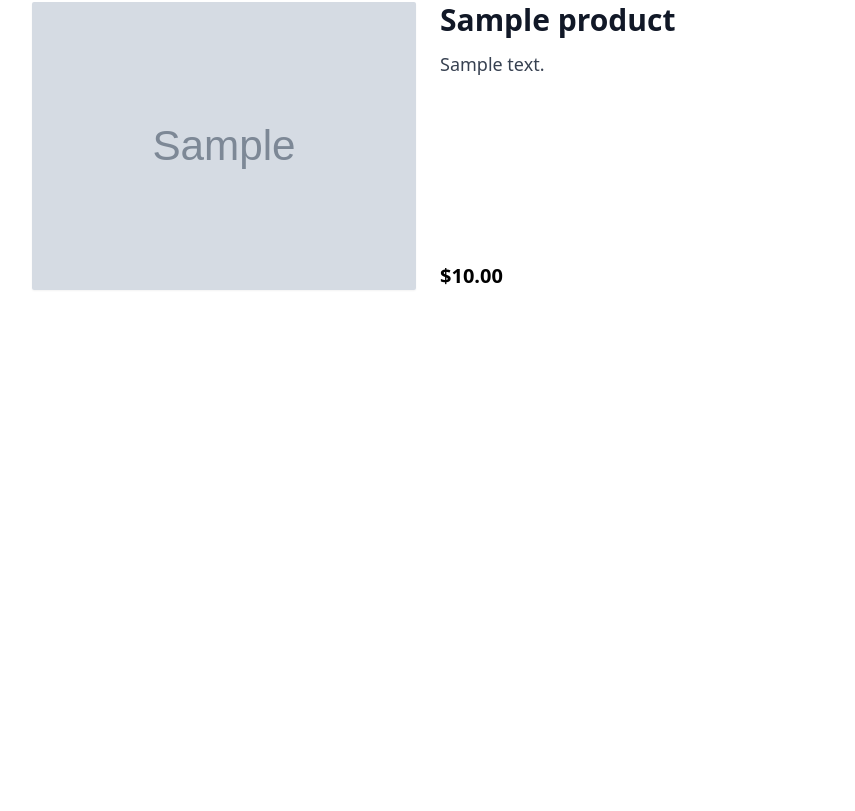
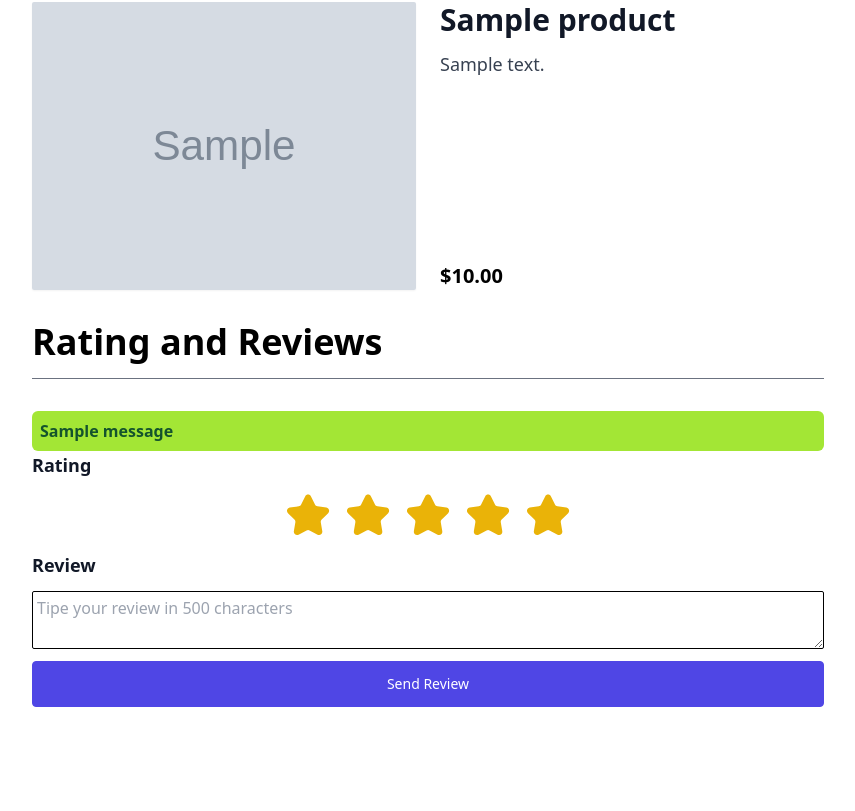
Before and after one commit to andresagab/py_coffe_shop, a Django app: page /info/1 in a window 1280 px wide. Shown: the part 275-1086 px from the top of the page, without its empty margins (212-1067 px from the left). Before the commit the page ends 565 px from the top, so only its background shows below. Run offline with Django 5.2, Linux system fonts and the light colour scheme; a user stored in the database is signed in; tables that the repository leaves empty hold one stand-in row (values such as "Sample post"); grey boxes marked "Sample" are stand-in pictures; one stand-in notice (Sample message) is shown; some libraries are stand-ins or nearby versions.

Commit message:
v0.8.0 - Create ProductRatingFormView and ProductRatingForm
Create the 'add_product_rating' url and the add_product_rating.html template, also update the info_product.html template to include the add product rating form

```diff
--- a/products/forms/__init__.py
+++ b/products/forms/__init__.py
@@ -1 +1,2 @@
 from .ProductForm import ProductForm
+from .ProductRatingForm import ProductRatingForm
--- /dev/null
+++ b/products/templates/products/add_product_rating.html
@@ -0,0 +1,103 @@
+{#  template  #}
+
+{% if messages %}
+    <ul>
+        {% for message in messages %}
+            {% if message.tags == 'error' %}
+                <li class="bg-rose-400 font-semibold w-full text-md text-red-900 p-2 rounded-md">
+            {% elif message.tags == 'success' %}
+                <li class="bg-lime-400 font-semibold w-full text-md text-green-900 p-2 rounded-md">
+            {% else %}
+                <li class="bg-amber-300 font-semibold w-full text-md text-amber-900 p-2 rounded-md">
+            {% endif %}
+                {{ message }}
+            </li>
+        {% endfor %}
+    </ul>
+{% endif %}
+
+<form
+    action="{% url 'add_product_rating' %}"
+    method="post"
+    class="flex flex-col gap-3 w-full"
+>
+    {% csrf_token %}
+    <span class="font-semibold text-lg text-gray-900">Rating</span>
+    <div class="flex flex-col gap-3 w-full">
+        <input type="hidden" name="product" id="product_id" value="{{ product.id }}">
+        <!-- component -->
+        <div class='rating flex flex-row justify-center gap-3 bg-none'>
+            <svg class="h-12 transition-all duration-100 fill-yellow-500  cursor-pointer"
+                viewBox="0 0 1024 1024" version="1.1" xmlns="http://www.w3.org/2000/svg"
+                xmlns:xlink="http://www.w3.org/1999/xlink">
+                <path
+                    d="M575.852903 115.426402L661.092435 288.054362c10.130509 20.465674 29.675227 34.689317 52.289797 37.963825l190.433097 27.62866c56.996902 8.288598 79.7138 78.281203 38.475467 118.496253l-137.836314 134.35715c-16.372539 15.963226-23.84251 38.987109-19.954032 61.49935l32.540421 189.716799c9.721195 56.792245-49.833916 100.077146-100.793444 73.267113L545.870691 841.446188a69.491196 69.491196 0 0 0-64.67153 0l-170.376737 89.537324c-50.959528 26.810033-110.51464-16.474868-100.793444-73.267113L242.569401 667.9996c3.888478-22.512241-3.581493-45.536125-19.954032-61.49935L84.779055 472.245428c-41.238333-40.215049-18.521435-110.207655 38.475467-118.496252l190.433097-27.62866c22.61457-3.274508 42.159288-17.498151 52.289797-37.963826L451.319277 115.426402c25.479764-51.675827 99.053862-51.675827 124.533626 0z"
+                    ></path>
+            </svg>
+            <svg class="h-12 transition-all duration-100 fill-yellow-500  cursor-pointer"
+                viewBox="0 0 1024 1024" version="1.1" xmlns="http://www.w3.org/2000/svg"
+                xmlns:xlink="http://www.w3.org/1999/xlink">
+                <path
+                    d="M575.852903 115.426402L661.092435 288.054362c10.130509 20.465674 29.675227 34.689317 52.289797 37.963825l190.433097 27.62866c56.996902 8.288598 79.7138 78.281203 38.475467 118.496253l-137.836314 134.35715c-16.372539 15.963226-23.84251 38.987109-19.954032 61.49935l32.540421 189.716799c9.721195 56.792245-49.833916 100.077146-100.793444 73.267113L545.870691 841.446188a69.491196 69.491196 0 0 0-64.67153 0l-170.376737 89.537324c-50.959528 26.810033-110.51464-16.474868-100.793444-73.267113L242.569401 667.9996c3.888478-22.512241-3.581493-45.536125-19.954032-61.49935L84.779055 472.245428c-41.238333-40.215049-18.521435-110.207655 38.475467-118.496252l190.433097-27.62866c22.61457-3.274508 42.159288-17.498151 52.289797-37.963826L451.319277 115.426402c25.479764-51.675827 99.053862-51.675827 124.533626 0z"
+                    ></path>
+            </svg>
+            <svg class="h-12 transition-all duration-100 fill-yellow-500  cursor-pointer"
+                viewBox="0 0 1024 1024" version="1.1" xmlns="http://www.w3.org/2000/svg"
+                xmlns:xlink="http://www.w3.org/1999/xlink">
+                <path
+                    d="M575.852903 115.426402L661.092435 288.054362c10.130509 20.465674 29.675227 34.689317 52.289797 37.963825l190.433097 27.62866c56.996902 8.288598 79.7138 78.281203 38.475467 118.496253l-137.836314 134.35715c-16.372539 15.963226-23.84251 38.987109-19.954032 61.49935l32.540421 189.716799c9.721195 56.792245-49.833916 100.077146-100.793444 73.267113L545.870691 841.446188a69.491196 69.491196 0 0 0-64.67153 0l-170.376737 89.537324c-50.959528 26.810033-110.51464-16.474868-100.793444-73.267113L242.569401 667.9996c3.888478-22.512241-3.581493-45.536125-19.954032-61.49935L84.779055 472.245428c-41.238333-40.215049-18.521435-110.207655 38.475467-118.496252l190.433097-27.62866c22.61457-3.274508 42.159288-17.498151 52.289797-37.963826L451.319277 115.426402c25.479764-51.675827 99.053862-51.675827 124.533626 0z"
+                    ></path>
+            </svg>
+            <svg class="h-12 transition-all duration-100 fill-yellow-500  cursor-pointer"
+                viewBox="0 0 1024 1024" version="1.1" xmlns="http://www.w3.org/2000/svg"
+                xmlns:xlink="http://www.w3.org/1999/xlink">
+                <path
+                    d="M575.852903 115.426402L661.092435 288.054362c10.130509 20.465674 29.675227 34.689317 52.289797 37.963825l190.433097 27.62866c56.996902 8.288598 79.7138 78.281203 38.475467 118.496253l-137.836314 134.35715c-16.372539 15.963226-23.84251 38.987109-19.954032 61.49935l32.540421 189.716799c9.721195 56.792245-49.833916 100.077146-100.793444 73.267113L545.870691 841.446188a69.491196 69.491196 0 0 0-64.67153 0l-170.376737 89.537324c-50.959528 26.810033-110.51464-16.474868-100.793444-73.267113L242.569401 667.9996c3.888478-22.512241-3.581493-45.536125-19.954032-61.49935L84.779055 472.245428c-41.238333-40.215049-18.521435-110.207655 38.475467-118.496252l190.433097-27.62866c22.61457-3.274508 42.159288-17.498151 52.289797-37.963826L451.319277 115.426402c25.479764-51.675827 99.053862-51.675827 124.533626 0z"
+                    ></path>
+            </svg>
+            <svg class="h-12 transition-all duration-100 fill-yellow-500  cursor-pointer"
+                viewBox="0 0 1024 1024" version="1.1" xmlns="http://www.w3.org/2000/svg"
+                xmlns:xlink="http://www.w3.org/1999/xlink">
+                <path
+                    d="M575.852903 115.426402L661.092435 288.054362c10.130509 20.465674 29.675227 34.689317 52.289797 37.963825l190.433097 27.62866c56.996902 8.288598 79.7138 78.281203 38.475467 118.496253l-137.836314 134.35715c-16.372539 15.963226-23.84251 38.987109-19.954032 61.49935l32.540421 189.716799c9.721195 56.792245-49.833916 100.077146-100.793444 73.267113L545.870691 841.446188a69.491196 69.491196 0 0 0-64.67153 0l-170.376737 89.537324c-50.959528 26.810033-110.51464-16.474868-100.793444-73.267113L242.569401 667.9996c3.888478-22.512241-3.581493-45.536125-19.954032-61.49935L84.779055 472.245428c-41.238333-40.215049-18.521435-110.207655 38.475467-118.496252l190.433097-27.62866c22.61457-3.274508 42.159288-17.498151 52.289797-37.963826L451.319277 115.426402c25.479764-51.675827 99.053862-51.675827 124.533626 0z"></path>
+            </svg>
+        </div>
+        <input type="hidden" id="rating" name="rating" value="5">
+        <script>
+            const svgs = document.querySelector('.rating').children;
+            for(let i = 0;i<svgs.length;i++){
+                svgs[i].onclick = ()=>{
+                    for(let j = 0;j<=i;j++){
+                        svgs[j].classList.add("fill-yellow-500"); // this class should be added to whitelist while in production mode
+                        document.getElementById('rating').value = j + 1
+                    }
+                    for(let k = i + 1;k<svgs.length;k++){
+                        svgs[k].classList.remove("fill-yellow-500"); // this class should be added to whitelist while in production mode
+                    }
+                }
+            }
+        </script>
+
+    </div>
+
+    {% for error in form.rating.errors %}
+        <span class="font-normal text-red-700 text-xs">{{ error }}</span>
+    {% endfor %}
+
+    <div class="flex flex-col gap-3 w-full">
+        <label for="comment" class="font-semibold text-lg text-gray-900">Review</label>
+        <textarea
+            name="comment"
+            id="comment"
+            class="font-normal text-md text-slate-800 p-1 border border-black rounded-sm w-full"
+            placeholder="Tipe your review in 500 characters"
+            value=""
+        ></textarea>
+    </div>
+    {% for error in form.comment.errors %}
+        <span class="font-semibold text-red-700 text-sm">{{ error }}</span>
+    {% endfor %}
+
+    {% include "components/buttons/common_button.html" with type="submit" name="Send Review" %}
+
+</form>
--- a/products/templates/products/info_product.html
+++ b/products/templates/products/info_product.html
@@ -28,5 +28,21 @@
             </article>
         </article>
 
+        <div class="block mt-8">
+            {#  section title  #}
+            <h1 class="font-bold text-4xl pb-4 border-b border-gray-500 w-full mb-8">Rating and Reviews</h1>
+            {% if product.available and user.is_authenticated %}
+                {% include "products/add_product_rating.html" with product=product %}
+            {% else %}
+                <p class="font-semibold text-md text-black-700 text-center italic">Login to add rating:
+                    <a
+                        href="{% url 'login' %}"
+                        title="Login"
+                        class="text-indigo-600 underline"
+                    >Go</a>
+                </p>
+            {% endif %}
+        </div>
+
     </div>
 {% endblock %}
--- a/products/urls.py
+++ b/products/urls.py
@@ -3,10 +3,12 @@ from django.urls import path
 from products.views import ProductListView, ProductListAPI, ProductInfoView
 
 from .views import ProductFormView, ProductListView
+from .views.ProductRatingFormView import ProductRatingFormView
 
 urlpatterns = [
     path('', ProductListView.as_view(), name="list_product"),
     path('info/<int:pk>', ProductInfoView.as_view(), name="info_product"),
+    path('add-product-rating', ProductRatingFormView.as_view(), name="add_product_rating"),
     path('api', ProductListAPI.as_view(), name="list_product_api"),
     path('add', ProductFormView.as_view(), name="add_product"),
 ]
--- a/products/views/__init__.py
+++ b/products/views/__init__.py
@@ -2,3 +2,4 @@ from .ProductFormView import ProductFormView
 from .ProductListView import ProductListView
 from .ProductListAPI import ProductListAPI
 from .ProductInfoView import ProductInfoView
+from .ProductRatingFormView import ProductRatingFormView
```
Also changed, not shown: products/forms/ProductRatingForm.py (added, +28 -0 lines), products/views/ProductRatingFormView.py (added, +30 -0 lines).
